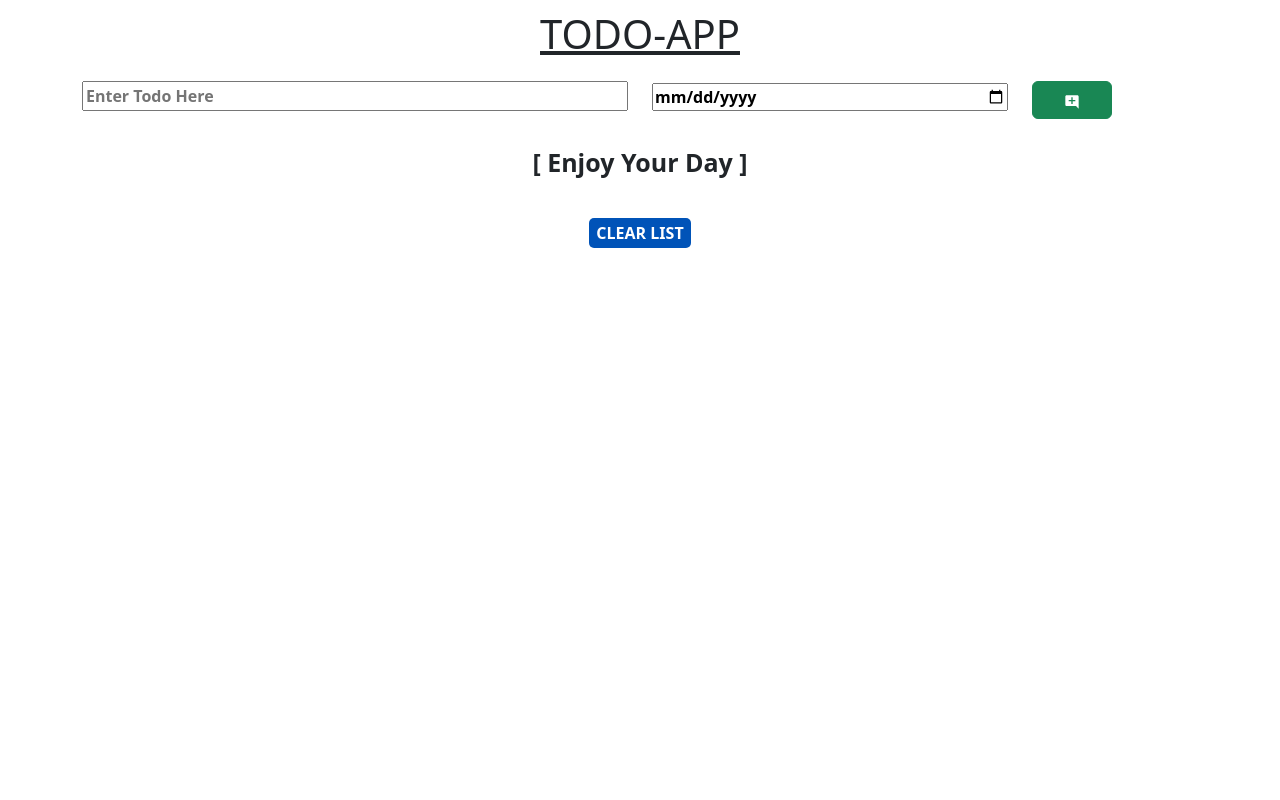
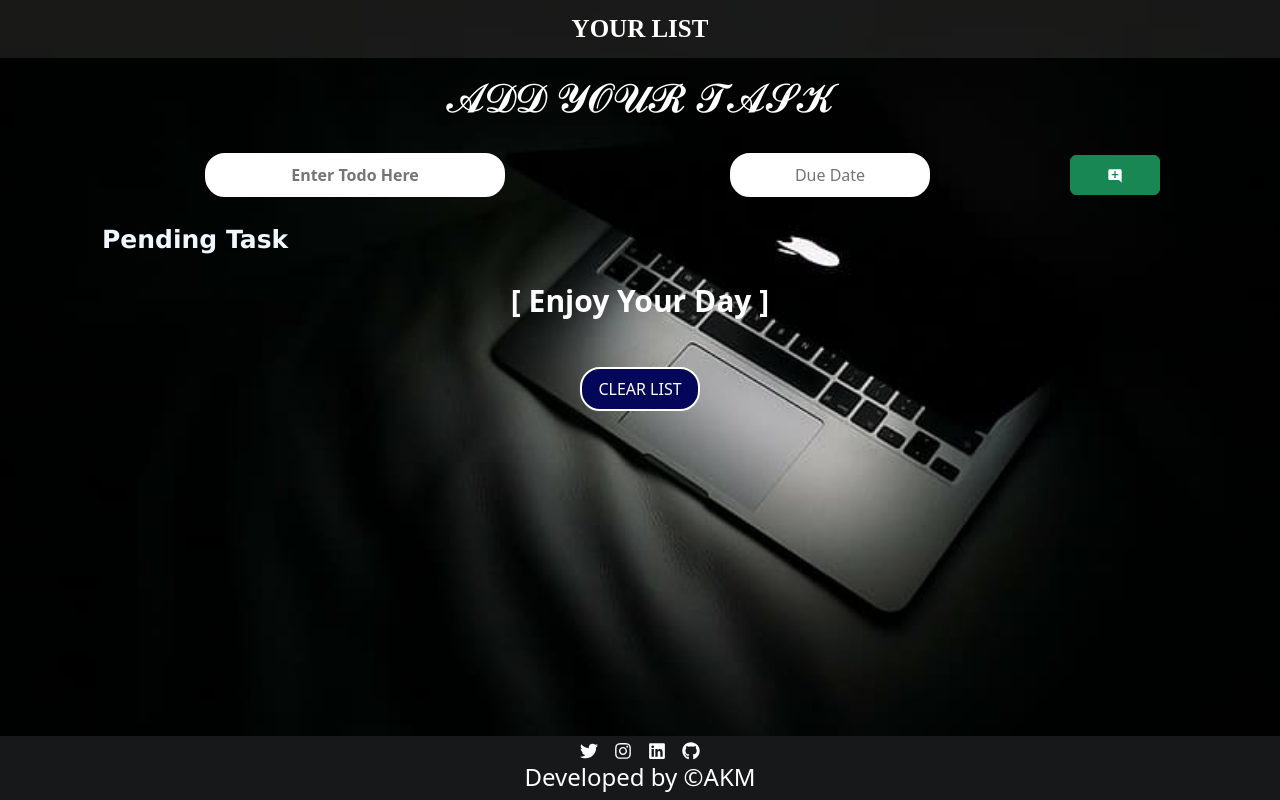
Before and after one commit to anand123AKM/todolist, a React (Vite) app: page / in a window 1280 px wide. Built offline with nearby package versions, Linux system fonts and the light colour scheme.

Commit message:
added and updated

```diff
--- a/index.html
+++ b/index.html
@@ -1,6 +1,8 @@
-<!doctype html>
+<!DOCTYPE html>
 <html lang="en">
   <head>
+    <meta charset="UTF-8" />
+    <meta name="viewport" content="width=device-width, initial-scale=1.0" />
     <meta charset="UTF-8" />
     <title>Todo App</title>
   </head>
--- a/package.json
+++ b/package.json
@@ -5,7 +5,7 @@
   "version": "0.0.0",
   "type": "module",
   "scripts": {
-     "predeploy": "npm run build",
+    "predeploy": "npm run build",
     "deploy": "gh-pages -d dist",
     "dev": "vite",
     "build": "vite build",
@@ -13,6 +13,9 @@
     "preview": "vite preview"
   },
   "dependencies": {
+    "@fortawesome/fontawesome-svg-core": "^6.5.2",
+    "@fortawesome/free-solid-svg-icons": "^6.5.2",
+    "@fortawesome/react-fontawesome": "^0.2.0",
     "bootstrap": "^5.3.3",
     "react": "^18.2.0",
     "react-dom": "^18.2.0",
--- a/src/App.jsx
+++ b/src/App.jsx
@@ -6,6 +6,8 @@ import Todoitm from "./components/Todoitm";
 import { WelcomeMsg } from "./components/WelcomeMsg";
 import { useState } from "react";
 import { useEffect } from "react";
+import Info from "./components/info";
+import Footer from "./components/footer";
 
 const App = () => {
   const initialMenuApi = JSON.parse(localStorage.getItem("todoItems")) || [];
@@ -54,8 +56,11 @@ const App = () => {
   };
 
   return (
-    <center className="todo-container">
+    <>
+    <div className="maindiv" >
+      <center className="todo-container">
       <AppName></AppName>
+      <Info></Info>
       <AddTodo onclick={onNewItem}></AddTodo>
       {MenuApi.length === 0 && <WelcomeMsg></WelcomeMsg>}
       <Todoitm
@@ -65,12 +70,15 @@ const App = () => {
         onSaveEdit={handleSaveEdit}
         editingItem={editingItem}
       ></Todoitm>
-      <div className="clr">
+      <div className="clear">
         <button onClick={clearall} className="clearbutton">
           CLEAR LIST
         </button>
       </div>
+       <div className="foot21">  <Footer></Footer></div>
     </center>
+    </div>
+     </>
   );
 };
 
--- a/src/app.css
+++ b/src/app.css
@@ -1,68 +1,228 @@
-input{
-  width: 100%;
-  font-weight: bold;
-}
-.items-container{
-    text-align: left;
+.maindiv{
+  background-image: url("./images/bgs.jpg");
+  background-repeat: no-repeat;
+    background-size: cover;
+      background-attachment: fixed;
+      width: 100%;
+      min-height: 100vh;
 }
 
+.header{
+  background-color: rgba(51, 49, 49, 0.5);
+  color: white;
+  padding: 10px;
+  text-align: center;
+  font-size: 25px;
+  font-weight: bold;
+  font-family: 'Times New Roman', Times, serif;
+  float: left;
+  width: 100%;
+  height: 10%;
+  margin-bottom: 15px;
+}
+.inf{
+  color: white;
+  font-size: 30px;
+  padding: 20px;
+
+}
+.sticky-footer {
+  position: fixed;
+  left: 0;
+  bottom: 0;
+  width: 100%;
+  background-color: #16181a;
+  color: white;
+  text-align: center;
+}
+.link a{
+  color: white;
+  margin: 8px;
+  font-size: large;
+  text-decoration: none;
+}
+.welcome{
+  color: white;
+  font-size: 30px;
+  font-weight: bold;
+  margin-top: 20px;
+}
+
+.clearbutton{
+  background-color: #040659;
+  color: white;
+  padding: 8px 16px;
+  text-align: center;
+  text-decoration: none;
+  display: inline-block;
+  font-size: 16px;
+  margin: 4px 2px;
+  cursor: pointer;
+  border-radius: 20px;
+  border: 2px solid #ffffff;
+}
+
+.clearbutton:hover{
+  background-color: #620000;
+  color: #ffffff;
+  font-weight: bolder;
+}
 .row2{
-  margin: 10px 3px;
+  display: flex;
+  justify-content: center;
+  align-items: center;
+  margin-top: 20px;
+}
+.save {
+  background-color: #4CAF50;
+  border: none;
+  color: white;
+  padding: 10px 16px;
+  text-align: center;
+  text-decoration: none;
+  display: inline-block;
+  font-size: 16px;
   font-weight: bold;
+  border-radius: 10px;
+  margin: 4px 2px;
+  cursor: pointer;
+}
+
+.edit {
+  background-color: #4CAF50;
+  border: none;
+  color: white;
+  padding: 8px 16px;
+  text-align: center;
+  text-decoration: none;
+  display: inline-block;
+  font-size: 16px;
+  font-weight: bold;
+  border-radius: 10px;
+  margin: 4px 2px;
+  width: 80px;
+  cursor: pointer;
+}
+  .todoadd {
+      background-color: #ffffff;
+      color: rgb(103, 0, 0);
+      padding: 8px 16px;
+      text-align: center;
+      text-decoration: none;
+      font-size: 16px;
+      margin: 4px 2px;
+      font-weight: bold;
+      cursor: pointer;
+      border-radius: 20px;
+      width: 300px;
+      border: 2px solid #ffffff;
+    }
+
+    .tododateadd {
+      background-color: #ffffff;
+      color: rgb(103, 0, 0);
+      padding: 8px 10px;
+      text-align: center;
+      text-decoration: none;
+      font-size: 16px;
+      margin: 4px 2px;
+      cursor: pointer;
+      border-radius: 20px;
+      width: 200px;
+      border: 2px solid #ffffff;
+    }
+
+    .button2 {
+      width: 7vw;
+      height: 40px;
+    }
+
+    .inpdiv {
+      width: 20vw;
+      height: 35px;
+      border-radius: 20px;
+      border: 2px solid #ffffff;
+      padding: 10px;
+      font-size: 20px;
+      margin: 10px;
+    }
+
+    .row3 {
+      display: flex;
+      justify-content: center;
+      align-items: center;
+      margin-top: 40px;
+    }
+.container2{
+  margin-top: 20px;
+}
+
+.clear {
+  margin-top: 40px;
+}
+.bse{
+  display: flex;
+  justify-content: center;
+  flex-direction: row;
+  padding-top: 20px;
+}
+.pen{
+  color: aliceblue;
+   font-size: 25px;
+   font-weight: bold;
+   font-family: 'Lucida Sans', 'Lucida Sans Regular', 'Lucida Grande', 'Lucida Sans Unicode', Geneva, Verdana, sans-serif;
+ display: flex;
+ margin-left: 20px;
+}
+
+
+@media screen and (max-width:700px) {
+  .row2{
+    display: flex;
+    flex-direction: column;
+    justify-content: center;
+    align-items: center;
+  }
+
+.todoadd {
+  width: 60vw;
+}
+
+.tododateadd {
+ width: 40vw;
+}
+.td{
+  margin-right: 17%;
+}
+.ta{
+  margin-right: 17%;
 }
 .button2{
-  min-width: 80px;
-  float: left;
-  font-weight: bold;
+  width: 20vw;
+  height: 40px;
+}
+.btn3{
+ margin-right: 15%;
+ padding-bottom: 25px;
+}
+.edbtn{
+  margin-right: 2%;
+}
+.dlbtn{
+  margin-left: 20px;
+  margin-top: 4px;
+}
+.inpdiv{
+  width: 30vw;
+  display: flex;
+}
 }
 
-.date1{
-  margin-top: 2.3px;
+@media screen and (min-width:700px) {
+  .row2{
+    padding-bottom: 20px;
+  }
 }
-.wel{
-  font-weight: bold;
-  font-size: 25px;
-  margin-top: 25px;
+.todo-container {
+  padding-bottom: 70px;
 }
-.edit{
-float: right;
-padding: 5px 25px;
-margin: 2px;
-border-radius: 5px;
-color: azure;
-border: transparent;
-background-color: rgb(39, 154, 255);
-}
-.edit:hover{
-  background-color: rgb(80, 47, 47);
-}
-.clr{
-  text-align: center;
-}
-.clearbutton{
-  align-items: center;
-  margin: 20px;
-  font-weight: bolder;
-  border: transparent;
-  padding: 3px 7px;
-  background-color: rgb(0, 83, 184);
-  color: rgb(255, 255, 255);
-  border-radius: 5px;
-}
-.clearbutton:hover{
-  background-color: rgb(60, 60, 79);
-}
-.save{
-  align-items: center;
-  margin: 0px;
-  font-weight: bolder;
-  border: transparent;
-  padding: 3px 7px;
-  background-color: rgb(0, 122, 77);
-  color: rgb(255, 255, 255);
-  border-radius: 5px;
-  float: left;
-}
-.save:hover{
-  background-color: rgb(60, 60, 79);
-}
--- a/src/components/AddTodo.jsx
+++ b/src/components/AddTodo.jsx
@@ -20,8 +20,9 @@ const AddTodo = ({ onclick }) => {
   return (
     <div className="container text-center">
       <div className="row row2">
-        <div className="col-6">
+        <div className="col-6 ta">
           <input
+          className="todoadd"
             type="text"
             placeholder="Enter Todo Here"
             value={todoName}
@@ -29,10 +30,11 @@ const AddTodo = ({ onclick }) => {
             onChange={handleNameChange}
           />
         </div>
-        <div className="col-4">
+        <div className="col-4 td">
           <input
-            className="date1"
-            type="date"
+            className="tododateadd"
+
+            placeholder="Due Date"
             name=""
             id=""
             required
@@ -40,7 +42,7 @@ const AddTodo = ({ onclick }) => {
             onChange={handleDateChange}
           />
         </div>
-        <div className="col-2">
+        <div className="col-2 btn3">
           <button
             type="button"
             className="btn btn-success button2"
@@ -50,6 +52,7 @@ const AddTodo = ({ onclick }) => {
           </button>
         </div>
       </div>
+       <div className="pen">Pending Task</div>
     </div>
   );
 };
--- a/src/components/AppName.jsx
+++ b/src/components/AppName.jsx
@@ -1,11 +1,11 @@
 import React from "react";
-import styles from "./AppName.module.css";
+
 
 const AppName = () => {
   return (
-    <h1 className={styles["heading"]}>
-      <u> TODO-APP</u>
-    </h1>
+   <>
+   <div className="header">YOUR LIST</div>
+   </>
   );
 };
 
--- a/src/components/AppName.module.css
+++ /dev/null
@@ -1,4 +0,0 @@
-.heading{
-  margin: 10px;
-  margin-bottom: 23px;
-  }
--- a/src/components/TodoItem.jsx
+++ b/src/components/TodoItem.jsx
@@ -18,11 +18,12 @@ const TodoItem = ({
   };
 
   return (
-    <div className="container">
-      <div className="row row2">
-        <div className="col-4">
+    <div className="container container2">
+      <div className="row row3">
+        <div style={{color:"white", fontWeight:"bold", fontSize:"larger" }} className="col-4 addin">
           {isEditing ? (
             <input
+            className="inpdiv"
               type="text"
               value={editedName}
               onChange={(e) => setEditedName(e.target.value)}
@@ -31,10 +32,11 @@ const TodoItem = ({
             todoName
           )}
         </div>
-        <div className="col-4">
+        <div style={{color:"white", fontWeight:"bold" , fontSize:"larger" }} className="col-4 addd">
           {isEditing ? (
             <input
-              type="date"
+             className="inpdiv"
+              type="text"
               value={editedDate}
               onChange={(e) => setEditedDate(e.target.value)}
             />
@@ -42,7 +44,8 @@ const TodoItem = ({
             toDate
           )}
         </div>
-        <div className="col-2 ">
+        <div className="bse" >
+        <div className="col-2 edbtn">
           {isEditing ? (
             <button className="save" onClick={handleSaveEdit} type="button">
               Save
@@ -57,7 +60,7 @@ const TodoItem = ({
             </button>
           )}
         </div>
-        <div className="col-2">
+        <div className="col-2 dlbtn">
           <button
             type="button"
             onClick={() => onDeleteClick(todoName)}
@@ -65,7 +68,7 @@ const TodoItem = ({
           >
             <MdDelete />
           </button>
-        </div>
+        </div></div>
       </div>
     </div>
   );
--- a/src/components/WelcomeMsg.jsx
+++ b/src/components/WelcomeMsg.jsx
@@ -2,7 +2,7 @@ import React from "react";
 
 export const WelcomeMsg = () => {
   return (
-    <div className="wel">
+    <div className="welcome">
       <p>[ Enjoy Your Day ]</p>
     </div>
   );
--- /dev/null
+++ b/src/components/footer.jsx
@@ -0,0 +1,27 @@
+import React from 'react'
+import { FaTwitter } from "react-icons/fa";
+import { FaInstagram } from "react-icons/fa6";
+import { FaGithub } from "react-icons/fa";
+import { FaLinkedin } from "react-icons/fa";
+
+
+function Footer() {
+  return (
+    <><div className='sticky-footer'>
+      <div className="link">
+        <a href="https://twitter.com/Anand786akm" className="twitter lg"><FaTwitter />
+</a>
+
+        <a href="https://www.instagram.com/akm_16.10/" className="instagram lg"><FaInstagram /></a>
+        <a href="https://www.linkedin.com/in/anand-kr-maurya-akm16?utm_source=share&utm_campaign=share_via&utm_content=profile&utm_medium=android_app" className="linkedin lg"><FaLinkedin />
+</a>
+        <a href="https://github.com/anand123AKM" className="github lg"><FaGithub />
+</a>
+      </div>
+ <h4 >Developed by ©AKM</h4>
+    </div>
+  </>
+  )
+}
+
+export default Footer
--- /dev/null
+++ b/src/components/info.jsx
@@ -0,0 +1,13 @@
+import React from 'react'
+
+function Info() {
+  return (
+
+    <div className="inf">
+     <h1>  𝓐𝓓𝓓 𝓨𝓞𝓤𝓡 𝓣𝓐𝓢𝓚</h1>
+    </div>
+
+  )
+}
+
+export default Info
```
Also changed, not shown: src/images/bgs.jpg (added), 1 other file (tests, documents, lock files or other folders).
